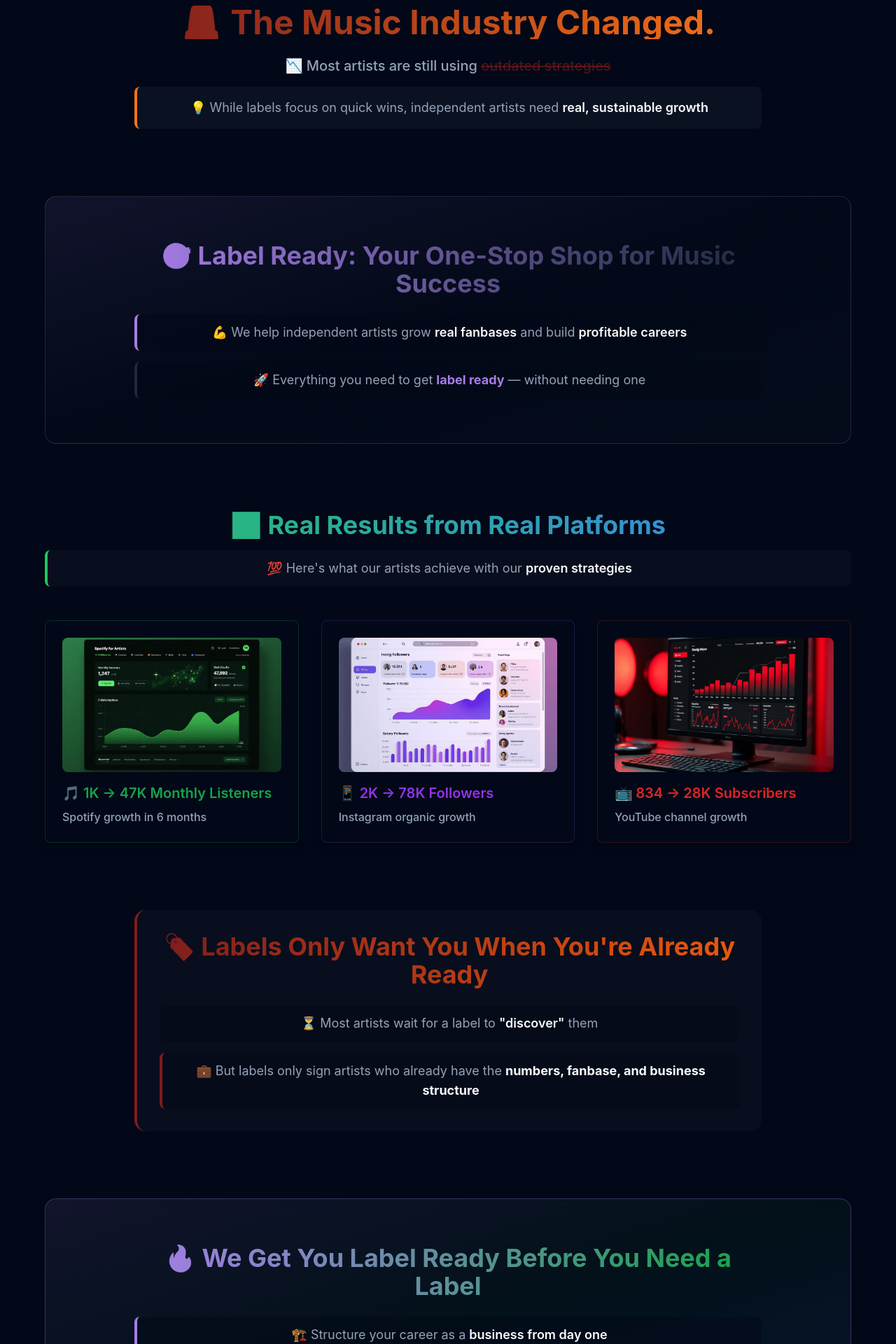
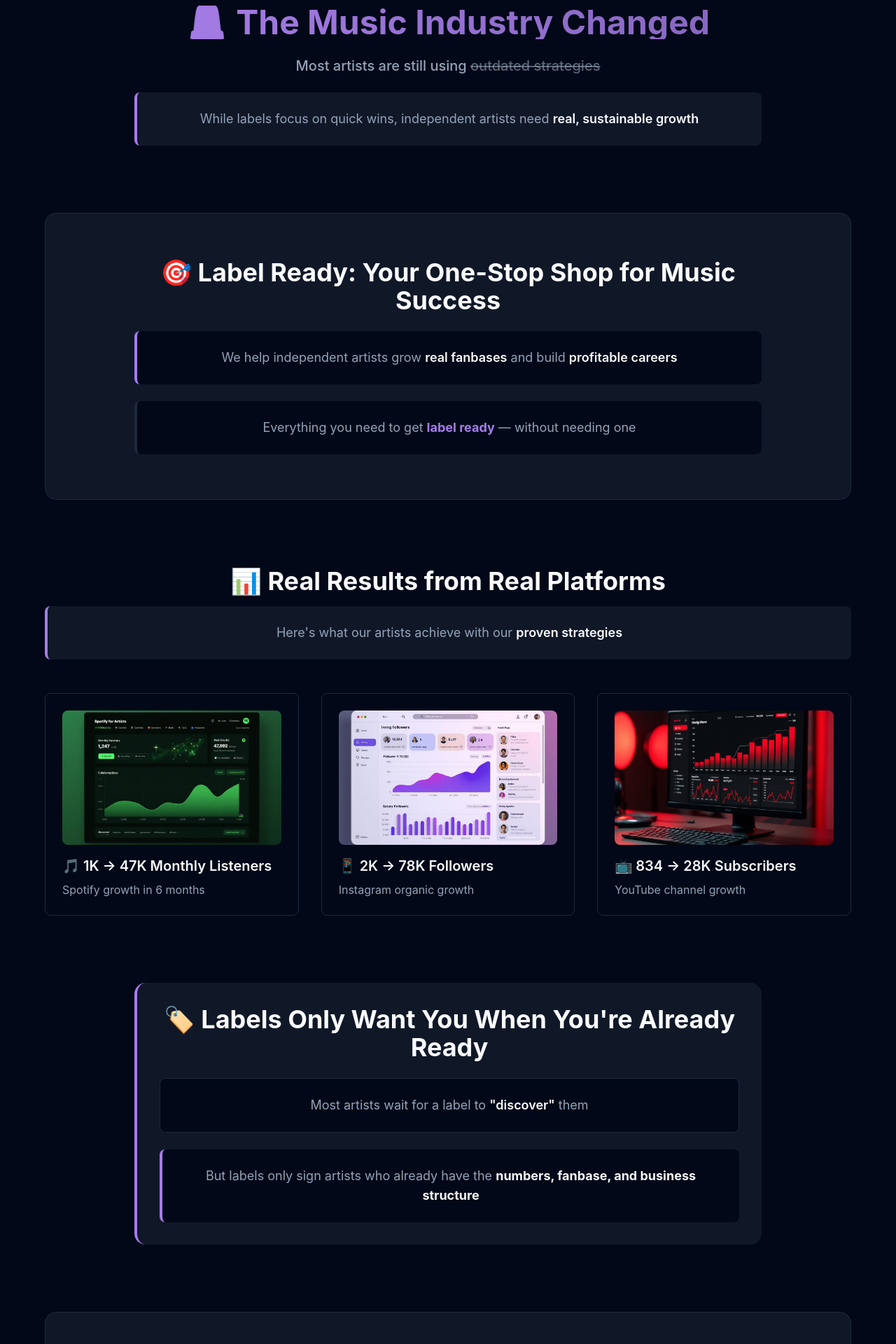
Before and after one commit to nicneave/music-artist-ascend-36, a React (Vite) app: page / in a window 1280 px wide. Shown: the part 960-2880 px from the top of the page at 70% size. Built offline with nearby package versions, Linux system fonts and the light colour scheme.

Commit message:
Refine homepage styling
Improve overall visual appeal and cohesion of the homepage by adjusting colors, spacing, padding, borders, and emoji usage to match the website's existing design language.

```diff
--- a/src/pages/Index.tsx
+++ b/src/pages/Index.tsx
@@ -34,32 +34,38 @@ const Index = () => {
             <TabsContent value="about" className="space-y-24">
               {/* Problem Section */}
               <section className="text-center max-w-4xl mx-auto">
-                <h2 className="text-3xl md:text-5xl font-bold mb-6 bg-gradient-to-r from-destructive to-orange-500 bg-clip-text text-transparent">
-                  🚨 The Music Industry Changed.
+                <h2 className="text-3xl md:text-5xl font-bold mb-6 bg-gradient-to-r from-primary to-primary/80 bg-clip-text text-transparent">
+                  🚨 The Music Industry Changed
                 </h2>
-                <div className="space-y-4">
-                  <p className="text-xl text-muted-foreground mb-4 font-medium">
-                    📉 Most artists are still using <span className="line-through text-destructive/60">outdated strategies</span>
+                <div className="space-y-6">
+                  <p className="text-xl text-muted-foreground font-medium">
+                    Most artists are still using <span className="line-through text-muted-foreground/60">outdated strategies</span>
                   </p>
-                  <p className="text-lg text-muted-foreground bg-muted/30 p-4 rounded-lg border-l-4 border-orange-500">
-                    💡 While labels focus on quick wins, independent artists need <span className="font-semibold text-foreground">real, sustainable growth</span>
+                  <div className="bg-muted/50 p-6 rounded-lg border-l-4 border-primary">
+                    <p className="text-lg text-muted-foreground">
+                      While labels focus on quick wins, independent artists need <span className="font-semibold text-foreground">real, sustainable growth</span>
                     </p>
+                  </div>
                 </div>
               </section>
 
               {/* What We Do Section */}
-              <section className="bg-gradient-to-br from-primary/10 via-secondary/5 to-accent/10 py-16 px-8 rounded-2xl border border-primary/20">
+              <section className="bg-muted/50 py-16 px-8 rounded-2xl border">
                 <div className="text-center max-w-4xl mx-auto">
-                  <h2 className="text-3xl md:text-4xl font-bold mb-6 bg-gradient-to-r from-primary to-secondary bg-clip-text text-transparent">
+                  <h2 className="text-3xl md:text-4xl font-bold mb-6">
                     🎯 Label Ready: Your One-Stop Shop for Music Success
                   </h2>
-                  <div className="space-y-4">
-                    <p className="text-lg text-muted-foreground mb-4 bg-background/50 p-3 rounded-lg border-l-4 border-primary">
-                      💪 We help independent artists grow <span className="font-semibold text-foreground">real fanbases</span> and build <span className="font-semibold text-foreground">profitable careers</span>
+                  <div className="space-y-6">
+                    <div className="bg-background p-6 rounded-lg border-l-4 border-primary">
+                      <p className="text-lg text-muted-foreground">
+                        We help independent artists grow <span className="font-semibold text-foreground">real fanbases</span> and build <span className="font-semibold text-foreground">profitable careers</span>
                       </p>
-                    <p className="text-lg text-muted-foreground bg-background/50 p-3 rounded-lg border-l-4 border-secondary">
-                      🚀 Everything you need to get <span className="font-bold text-primary">label ready</span> — without needing one
+                    </div>
+                    <div className="bg-background p-6 rounded-lg border-l-4 border-secondary">
+                      <p className="text-lg text-muted-foreground">
+                        Everything you need to get <span className="font-bold text-primary">label ready</span> — without needing one
                       </p>
+                    </div>
                   </div>
                 </div>
               </section>
@@ -67,63 +73,75 @@ const Index = () => {
               {/* Results Section */}
               <section className="max-w-6xl mx-auto">
                 <div className="text-center mb-12">
-                  <h2 className="text-3xl md:text-4xl font-bold mb-4 bg-gradient-to-r from-green-500 to-blue-500 bg-clip-text text-transparent">
+                  <h2 className="text-3xl md:text-4xl font-bold mb-4">
                     📊 Real Results from Real Platforms
                   </h2>
-                  <p className="text-lg text-muted-foreground bg-muted/20 p-3 rounded-lg border-l-4 border-green-500">
-                    💯 Here's what our artists achieve with our <span className="font-semibold text-foreground">proven strategies</span>
+                  <div className="bg-muted/50 p-6 rounded-lg border-l-4 border-primary">
+                    <p className="text-lg text-muted-foreground">
+                      Here's what our artists achieve with our <span className="font-semibold text-foreground">proven strategies</span>
                     </p>
+                  </div>
                 </div>
 
                 <div className="grid md:grid-cols-3 gap-8">
-                  <div className="bg-card rounded-lg p-6 border shadow-lg hover:shadow-xl transition-shadow border-green-500/20">
+                  <div className="bg-card rounded-lg p-6 border hover:shadow-lg transition-shadow">
                     <img src={spotifyAnalytics} alt="Spotify for Artists analytics dashboard showing growth" className="w-full h-48 object-cover rounded-lg mb-4" />
-                    <h3 className="text-xl font-semibold mb-2 text-green-600">🎵 1K → 47K Monthly Listeners</h3>
-                    <p className="text-muted-foreground font-medium">Spotify growth in 6 months</p>
+                    <h3 className="text-xl font-semibold mb-2">🎵 1K → 47K Monthly Listeners</h3>
+                    <p className="text-muted-foreground">Spotify growth in 6 months</p>
                   </div>
 
-                  <div className="bg-card rounded-lg p-6 border shadow-lg hover:shadow-xl transition-shadow border-purple-500/20">
+                  <div className="bg-card rounded-lg p-6 border hover:shadow-lg transition-shadow">
                     <img src={instagramAnalytics} alt="Instagram Insights showing follower growth analytics" className="w-full h-48 object-cover rounded-lg mb-4" />
-                    <h3 className="text-xl font-semibold mb-2 text-purple-600">📱 2K → 78K Followers</h3>
-                    <p className="text-muted-foreground font-medium">Instagram organic growth</p>
+                    <h3 className="text-xl font-semibold mb-2">📱 2K → 78K Followers</h3>
+                    <p className="text-muted-foreground">Instagram organic growth</p>
                   </div>
 
-                  <div className="bg-card rounded-lg p-6 border shadow-lg hover:shadow-xl transition-shadow border-red-500/20">
+                  <div className="bg-card rounded-lg p-6 border hover:shadow-lg transition-shadow">
                     <img src={youtubeAnalytics} alt="YouTube Studio analytics showing subscriber growth" className="w-full h-48 object-cover rounded-lg mb-4" />
-                    <h3 className="text-xl font-semibold mb-2 text-red-600">📺 834 → 28K Subscribers</h3>
-                    <p className="text-muted-foreground font-medium">YouTube channel growth</p>
+                    <h3 className="text-xl font-semibold mb-2">📺 834 → 28K Subscribers</h3>
+                    <p className="text-muted-foreground">YouTube channel growth</p>
                   </div>
                 </div>
               </section>
 
               {/* The Problem With Labels Section */}
-              <section className="max-w-4xl mx-auto text-center bg-muted/20 p-8 rounded-2xl border-l-4 border-destructive">
-                <h2 className="text-3xl md:text-4xl font-bold mb-6 bg-gradient-to-r from-destructive to-orange-600 bg-clip-text text-transparent">
+              <section className="max-w-4xl mx-auto text-center">
+                <div className="bg-muted/50 p-8 rounded-2xl border-l-4 border-primary">
+                  <h2 className="text-3xl md:text-4xl font-bold mb-6">
                     🏷️ Labels Only Want You When You're Already Ready
                   </h2>
-                <div className="space-y-4">
-                  <p className="text-lg text-muted-foreground mb-4 bg-background/50 p-3 rounded-lg">
-                    ⏳ Most artists wait for a label to <span className="font-semibold text-foreground">"discover"</span> them
+                  <div className="space-y-6">
+                    <div className="bg-background p-6 rounded-lg border">
+                      <p className="text-lg text-muted-foreground">
+                        Most artists wait for a label to <span className="font-semibold text-foreground">"discover"</span> them
                       </p>
-                  <p className="text-lg text-muted-foreground bg-background/50 p-3 rounded-lg border-l-4 border-destructive">
-                    💼 But labels only sign artists who already have the <span className="font-bold text-foreground">numbers, fanbase, and business structure</span>
+                    </div>
+                    <div className="bg-background p-6 rounded-lg border-l-4 border-primary">
+                      <p className="text-lg text-muted-foreground">
+                        But labels only sign artists who already have the <span className="font-bold text-foreground">numbers, fanbase, and business structure</span>
                       </p>
+                    </div>
+                  </div>
                 </div>
               </section>
 
               {/* Our Approach Section */}
-              <section className="bg-gradient-to-br from-primary/10 via-green-500/5 to-blue-500/10 py-16 px-8 rounded-2xl border border-primary/30">
+              <section className="bg-muted/50 py-16 px-8 rounded-2xl border">
                 <div className="text-center max-w-4xl mx-auto">
-                  <h2 className="text-3xl md:text-4xl font-bold mb-6 bg-gradient-to-r from-primary to-green-600 bg-clip-text text-transparent">
+                  <h2 className="text-3xl md:text-4xl font-bold mb-6">
                     🔥 We Get You Label Ready Before You Need a Label
                   </h2>
-                  <div className="space-y-4">
-                    <p className="text-lg text-muted-foreground mb-4 bg-background/50 p-3 rounded-lg border-l-4 border-primary">
-                      🏗️ Structure your career as a <span className="font-semibold text-foreground">business from day one</span>
+                  <div className="space-y-6">
+                    <div className="bg-background p-6 rounded-lg border-l-4 border-primary">
+                      <p className="text-lg text-muted-foreground">
+                        Structure your career as a <span className="font-semibold text-foreground">business from day one</span>
                       </p>
-                    <p className="text-lg text-muted-foreground bg-background/50 p-3 rounded-lg border-l-4 border-green-500">
-                      💎 Build the foundation that makes <span className="font-bold text-foreground">labels want to work with you</span>
+                    </div>
+                    <div className="bg-background p-6 rounded-lg border-l-4 border-secondary">
+                      <p className="text-lg text-muted-foreground">
+                        Build the foundation that makes <span className="font-bold text-foreground">labels want to work with you</span>
                       </p>
+                    </div>
                   </div>
                 </div>
               </section>
```
Lines whose indentation alone changed are shown as unchanged.
